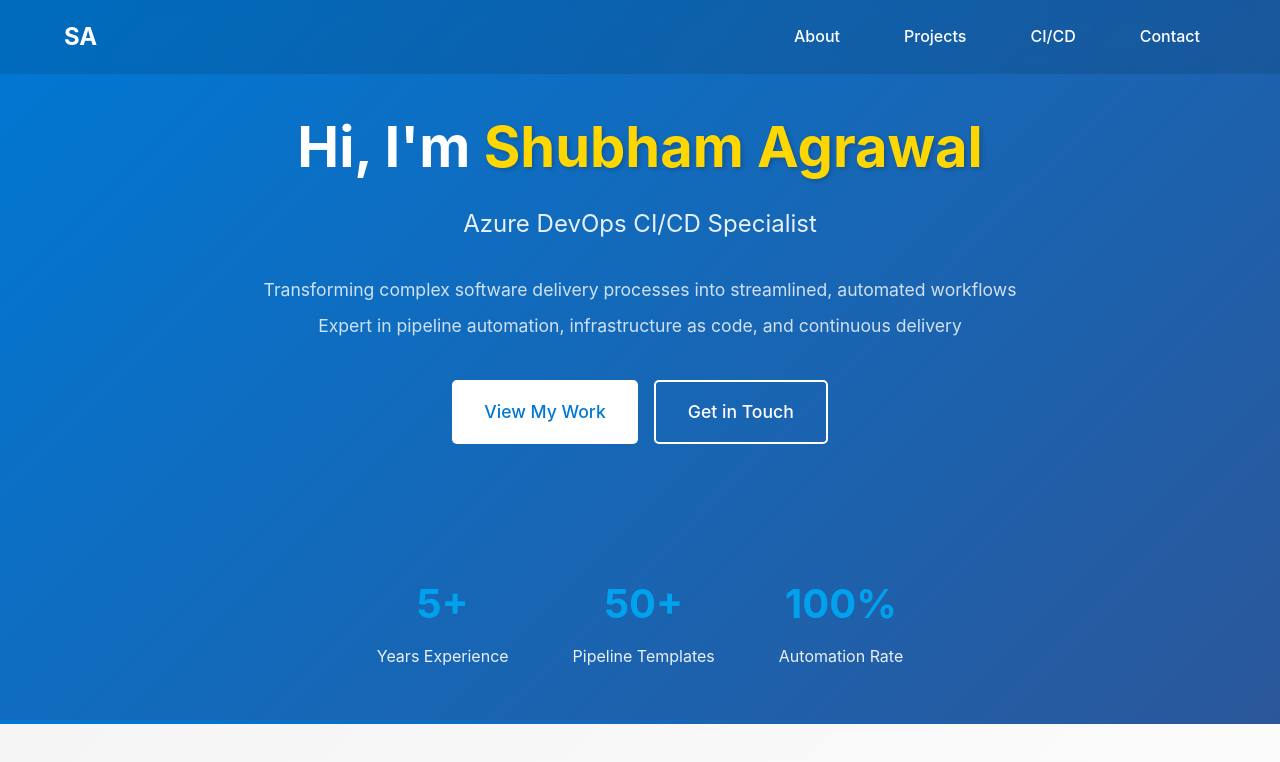
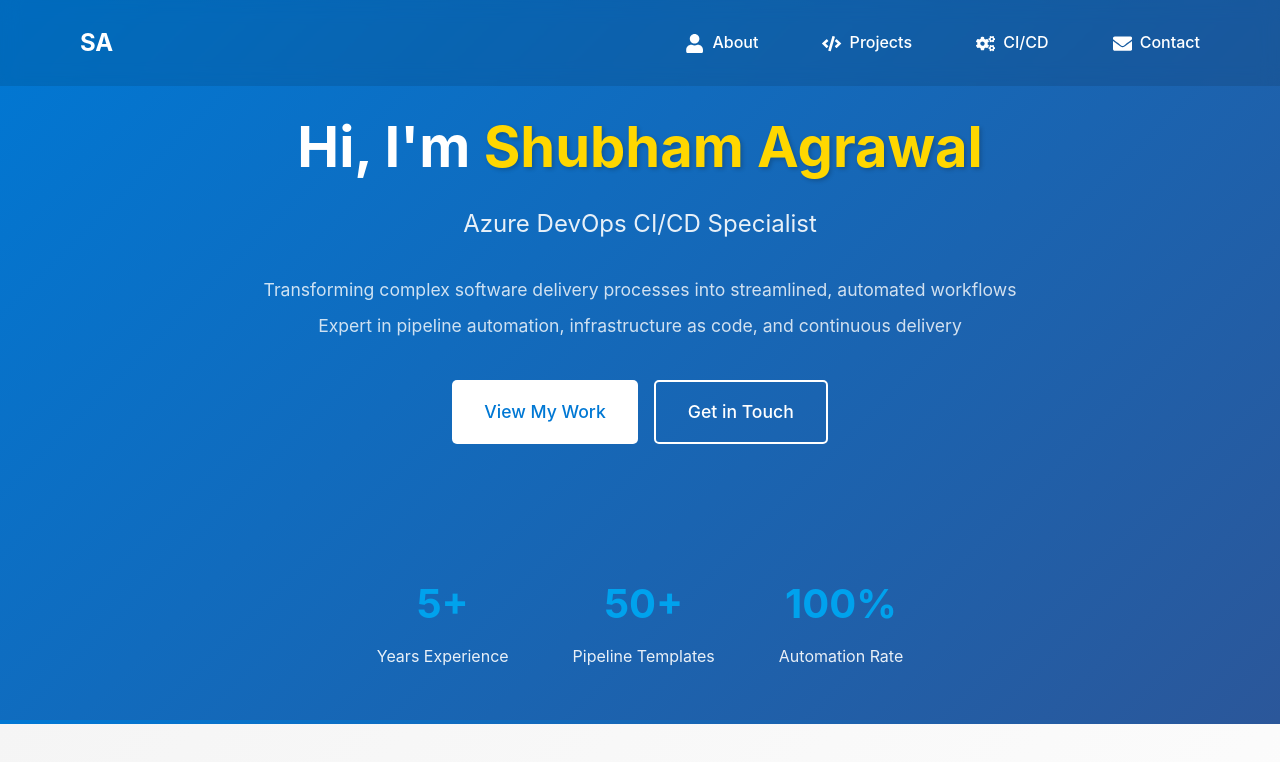
Before and after one commit to shubhambits/shubhambits.github.io, a React (Vite) app: page / in a window 1280 px wide. Shown: the top 762 px of the page. Built offline with nearby package versions, Linux system fonts and the light colour scheme.

Commit message:
scroll to top and icons (#9)

```diff
--- a/src/App.css
+++ b/src/App.css
@@ -87,6 +87,15 @@ body {
   font-weight: bold;
   color: white;
   white-space: nowrap;
+  transition: all 0.3s ease;
+  padding: 0.5rem 1rem;
+  border-radius: 5px;
+}
+
+.logo:hover {
+  background: rgba(255, 255, 255, 0.1);
+  transform: translateY(-2px);
+  box-shadow: 0 4px 12px rgba(0, 0, 0, 0.1);
 }
 
 .nav-links {
@@ -1390,6 +1399,7 @@ body {
 
   .logo {
     font-size: 1.2rem;
+    padding: 0.4rem 0.8rem;
   }
 
   .nav-links {
@@ -1458,6 +1468,7 @@ body {
 
   .logo {
     font-size: 1.1rem;
+    padding: 0.3rem 0.6rem;
   }
 
   .nav-links {
--- a/src/components/CICDShowcase.tsx
+++ b/src/components/CICDShowcase.tsx
@@ -3,7 +3,7 @@ import '../App.css';
 const CICDShowcase: React.FC = () => {
 
   return (
-    <section id="services" className="cicd-showcase" aria-label="CI/CD Services">
+    <section id="cicd-showcase" className="cicd-showcase" aria-label="CI/CD Services">
       <header>
         <h2>Azure DevOps CI/CD Expertise</h2>
         <p className="section-description">Specialized in creating efficient and scalable CI/CD solutions using Azure DevOps</p>
--- a/src/components/Header.tsx
+++ b/src/components/Header.tsx
@@ -1,4 +1,5 @@
 import React from 'react';
+import { FaUser, FaCode, FaCogs, FaEnvelope } from 'react-icons/fa';
 import '../App.css';
 
 const Header: React.FC = () => {
@@ -9,15 +10,44 @@ const Header: React.FC = () => {
     }
   };
 
+  const scrollToTop = () => {
+    const header = document.querySelector('.header');
+    if (header) {
+      header.scrollIntoView({ behavior: 'smooth' });
+    }
+  };
+
   return (
     <header className="header">
       <nav className="nav-container">
-        <div className="logo">SA</div>
+        <div className="logo" onClick={scrollToTop} style={{ cursor: 'pointer' }}>
+          SA
+        </div>
         <ul className="nav-links">
-          <li><a onClick={() => scrollToSection('about')}>About</a></li>
-          <li><a onClick={() => scrollToSection('projects')}>Projects</a></li>
-          <li><a onClick={() => scrollToSection('services')}>CI/CD</a></li>
-          <li><a onClick={() => scrollToSection('contact')}>Contact</a></li>
+          <li>
+            <a onClick={() => scrollToSection('about')}>
+              <FaUser />
+              About
+            </a>
+          </li>
+          <li>
+            <a onClick={() => scrollToSection('projects')}>
+              <FaCode />
+              Projects
+            </a>
+          </li>
+          <li>
+            <a onClick={() => scrollToSection('cicd-showcase')}>
+              <FaCogs />
+              CI/CD
+            </a>
+          </li>
+          <li>
+            <a onClick={() => scrollToSection('contact')}>
+              <FaEnvelope />
+              Contact
+            </a>
+          </li>
         </ul>
       </nav>
       <div className="hero-section">
```
